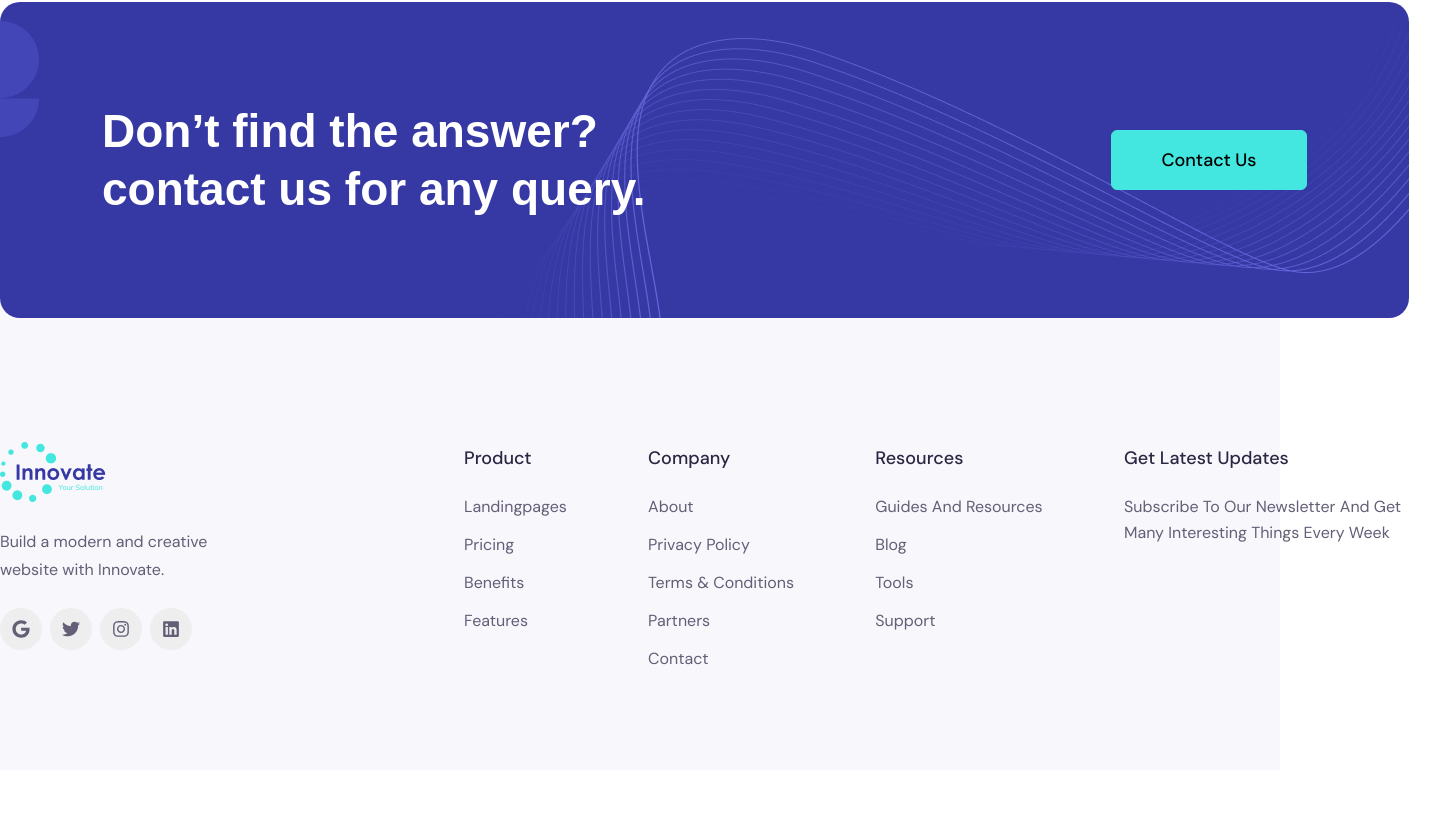
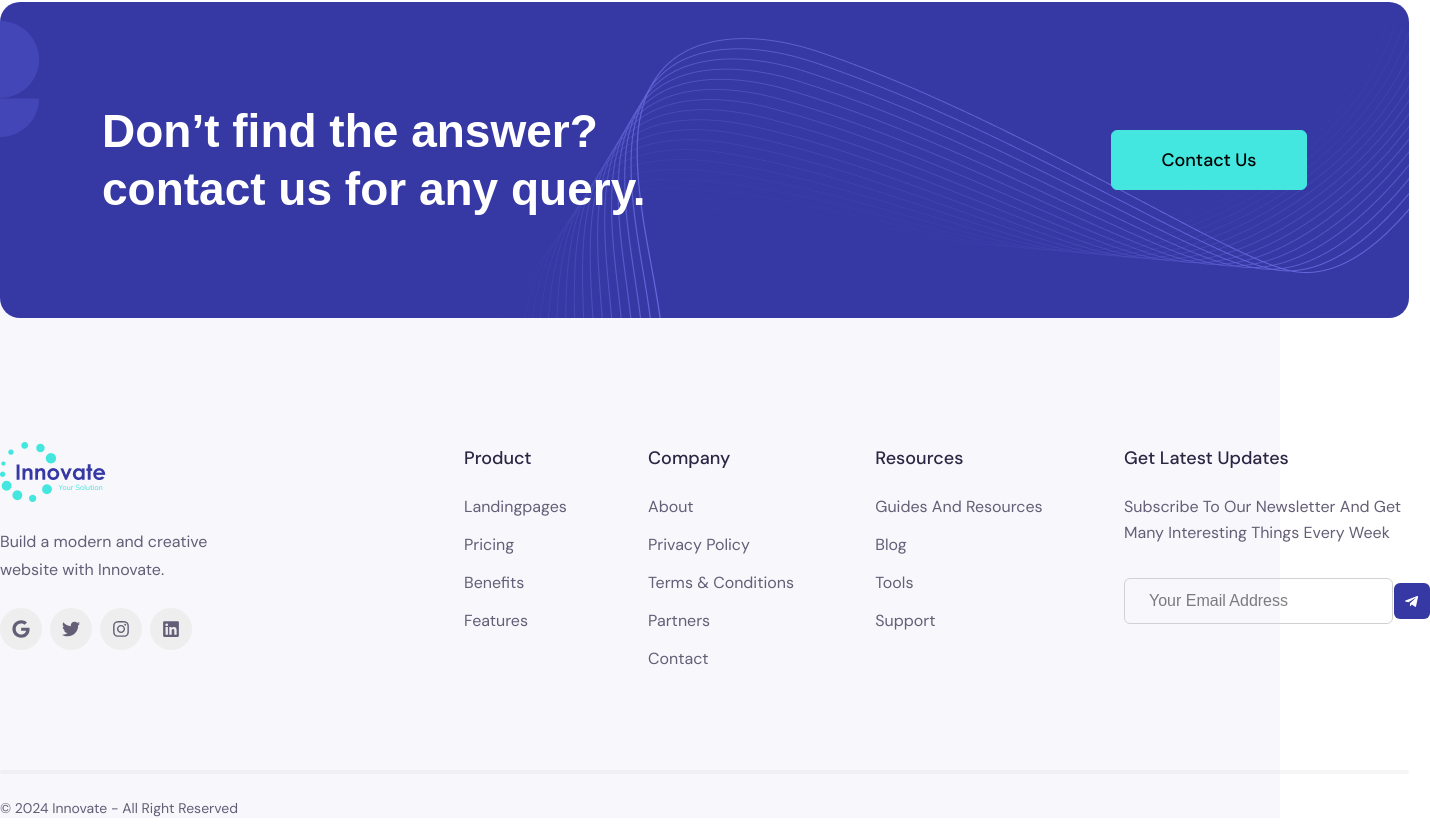
Before and after one commit to iyiu9akhan/innovate-RTB, a React (Vite) app: page / in a window 1280 px wide. Shown: the part 7462-8302 px from the top of the page, 1430 px wide, since content can reach past the window. Before the commit the page ends 8232 px from the top, so only its background shows below. Built offline with nearby package versions, Linux system fonts and the light colour scheme; a web font is replaced by a local one.

Commit message:
windows: footer part solved

```diff
--- a/src/components/Footer/Footer.jsx
+++ b/src/components/Footer/Footer.jsx
@@ -1,7 +1,13 @@
 import React from "react";
 import Container from "../Layout/container";
 import footer_logo from "../../assets/footer/footer-logo.png";
-import { FaGoogle, FaTwitter, FaInstagram, FaLinkedin } from "react-icons/fa";
+import {
+  FaGoogle,
+  FaTwitter,
+  FaInstagram,
+  FaLinkedin,
+  FaTelegramPlane,
+} from "react-icons/fa";
 
 function Footer() {
   const social_media = [
@@ -43,15 +49,17 @@ function Footer() {
     },
     {
       heading: "get latest updates",
-      menu_item: ["Subscribe to our newsletter and get many interesting things every week"],
-      different: true
+      menu_item: [
+        "Subscribe to our newsletter and get many interesting things every week",
+      ],
+      different: true,
     },
   ];
   return (
     <div className="bg-[#F7F7FC] pt-[291px]">
       <Container>
         <div className="pb-[86px] flex justify-between">
-          <div >
+          <div>
             <img
               src={footer_logo}
               alt="footer_logo"
@@ -81,11 +89,23 @@ function Footer() {
                 </h6>
                 {menu.menu_item && (
                   <div className="">
-                    {menu.different?(
+                    {menu.different ? (
+                      <div>
                         <p className="font-secondary font-normal text-[16px]  leading-[26px] text-info-color capitalize mb-[32px] w-[285px]">
-                        {menu.menu_item[0]}
+                          {menu.menu_item}
                         </p>
-                    ):(
+                        <div className="relative ">
+                          <input
+                            type="text"
+                            className="h-[46px] w-[269px] rounded-[6px] border-1 border-[#D2D2D2]  outline-0 pl-[24px] placeholder:text-[16px] capitalize leading-[26px] font-primary text-black"
+                            placeholder="Your Email Address"
+                          />
+                          <button className="absolute  cursor-pointer h-9 w-9 bg-blueBtn-color rounded-[6px] right-[-21px] top-[5px] flex items-center justify-center">
+                            <FaTelegramPlane size={15} color="white"/>
+                          </button>
+                        </div>
+                      </div>
+                    ) : (
                       menu.menu_item.map((item, index) => (
                         <p
                           key={index}
@@ -101,6 +121,10 @@ function Footer() {
             ))}
           </div>
         </div>
+        <div className="h-1 bg-[#d2d2d2] w-full rounded-full opacity-[20%]"></div>
+        <p className="mt-[24px] mb-[30px] font-secondary font-normal text-[14px] leading-5 text-info-color">
+          © 2024 Innovate - All Right Reserved
+        </p>
       </Container>
     </div>
   );
```
Lines whose indentation alone changed are shown as unchanged.
